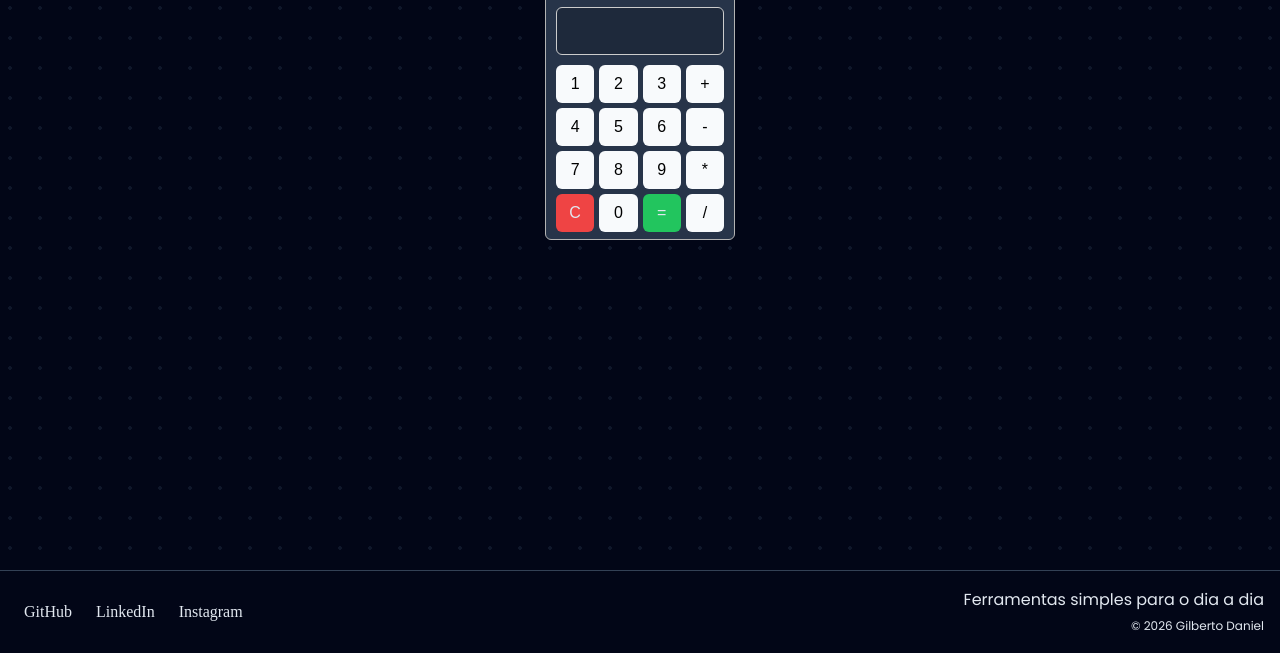
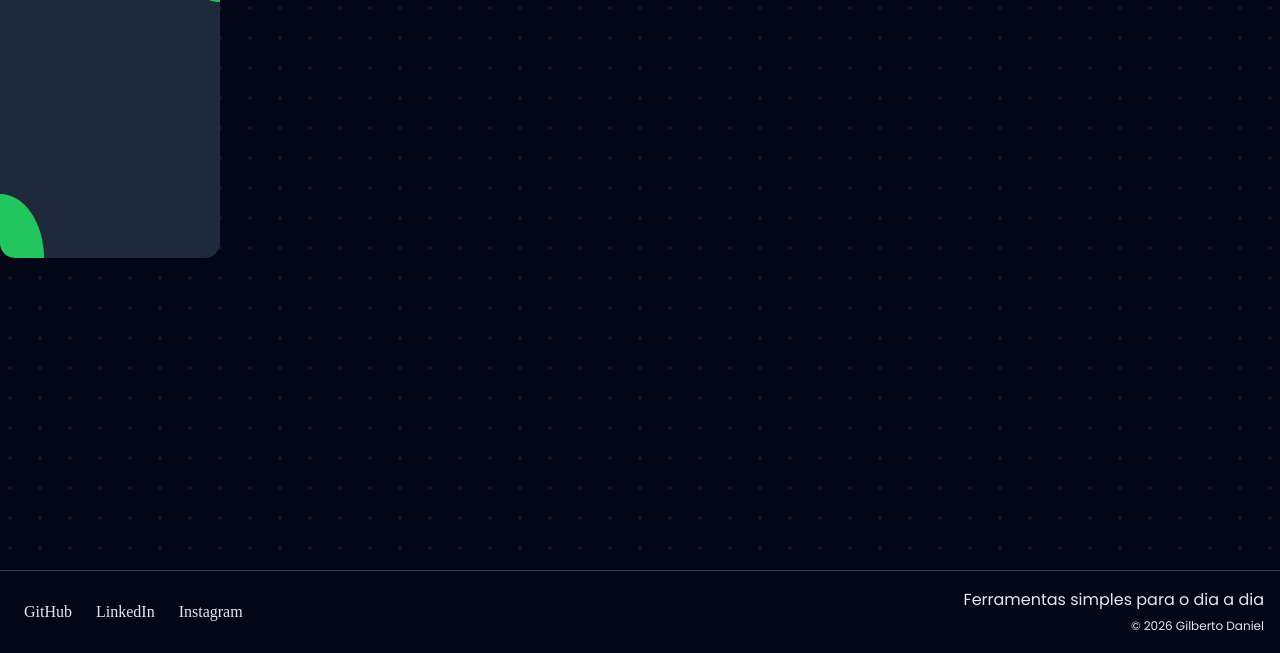
Before and after one commit to gilgulart/projeto-utilidades, a plain HTML site: page index.html in a window 1280 px wide. Shown: the part 147-800 px from the top of the page. Drawn offline with Linux system fonts and the light colour scheme.

Commit message:
style: cards da homepage

```diff
--- a/index.html
+++ b/index.html
@@ -13,7 +13,7 @@
 
     <nav class="navbar">
       <ul>
-        <li><a href="#">Calculadora</a></li>
+        <li><a href="calc.html">Calculadora</a></li>
         <li><a href="#">Cronometro</a></li>
         <li><a href="#">Relógio</a></li>
         <li><a href="#">Lista de tarefas</a></li>
@@ -21,31 +21,13 @@
     </nav>
     <div class="container">
       <main>
-        <h1>Calculadora</h1>
 
-        <div class="calculator">
-          <div class="output">
-            <span class="result"></span>
-          </div>
-          <div class="buttons">
-            <button>1</button>
-            <button>2</button>
-            <button>3</button>
-            <button>+</button>
-            <button>4</button>
-            <button>5</button>
-            <button>6</button>
-            <button>-</button>
-            <button>7</button>
-            <button>8</button>
-            <button>9</button>
-            <button>*</button>
-            <button class="bg-red">C</button>
-            <button>0</button>
-            <button class="bg-green">=</button>
-            <button>/</button>
-          </div>
-        </div>
+        <a href="calc.html">
+            <div class="card">
+                <img src="" alt="" srcset="">
+            </div>
+        </a>
+
       </main>
     </div>
 
--- /dev/null
+++ b/styles/card.css
@@ -0,0 +1,53 @@
+/* From Uiverse.io by eslam-hany */
+.card {
+  position: relative;
+  width: 220px;
+  height: 320px;
+  background: var(--surface);
+  display: flex;
+  align-items: center;
+  justify-content: center;
+  font-size: 25px;
+  font-weight: bold;
+  border-radius: 15px;
+  cursor: pointer;
+}
+
+.card::before,
+.card::after {
+  position: absolute;
+  content: "";
+  width: 20%;
+  height: 20%;
+  display: flex;
+  align-items: center;
+  justify-content: center;
+  font-size: 25px;
+  font-weight: bold;
+  background-color: var(--secondary);
+  transition: all 0.5s;
+}
+
+.card::before {
+  top: 0;
+  right: 0;
+  border-radius: 0 15px 0 100%;
+}
+
+.card::after {
+  bottom: 0;
+  left: 0;
+  border-radius: 0 100%  0 15px;
+}
+
+.card:hover::before,
+.card:hover:after {
+  width: 100%;
+  height: 100%;
+  border-radius: 15px;
+  transition: all 0.5s;
+}
+
+.card:hover:after {
+  content: "";
+}
--- a/styles/index.css
+++ b/styles/index.css
@@ -4,3 +4,4 @@
 @import url(fonts.css);
 @import url(main.css);
 @import url(footer.css);
+@import url(card.css);
--- a/styles/layout.css
+++ b/styles/layout.css
@@ -87,3 +87,8 @@ p, li {
 small {
     font: var(--small);
 }
+
+a {
+    text-decoration: none;
+    color: var(--text);
+}
--- a/styles/main.css
+++ b/styles/main.css
@@ -1,3 +1,3 @@
 main {
-
+grid-template-columns: auto auto auto;
 }
```
Also changed, not shown: calc.html (added, +65 -0 lines).
